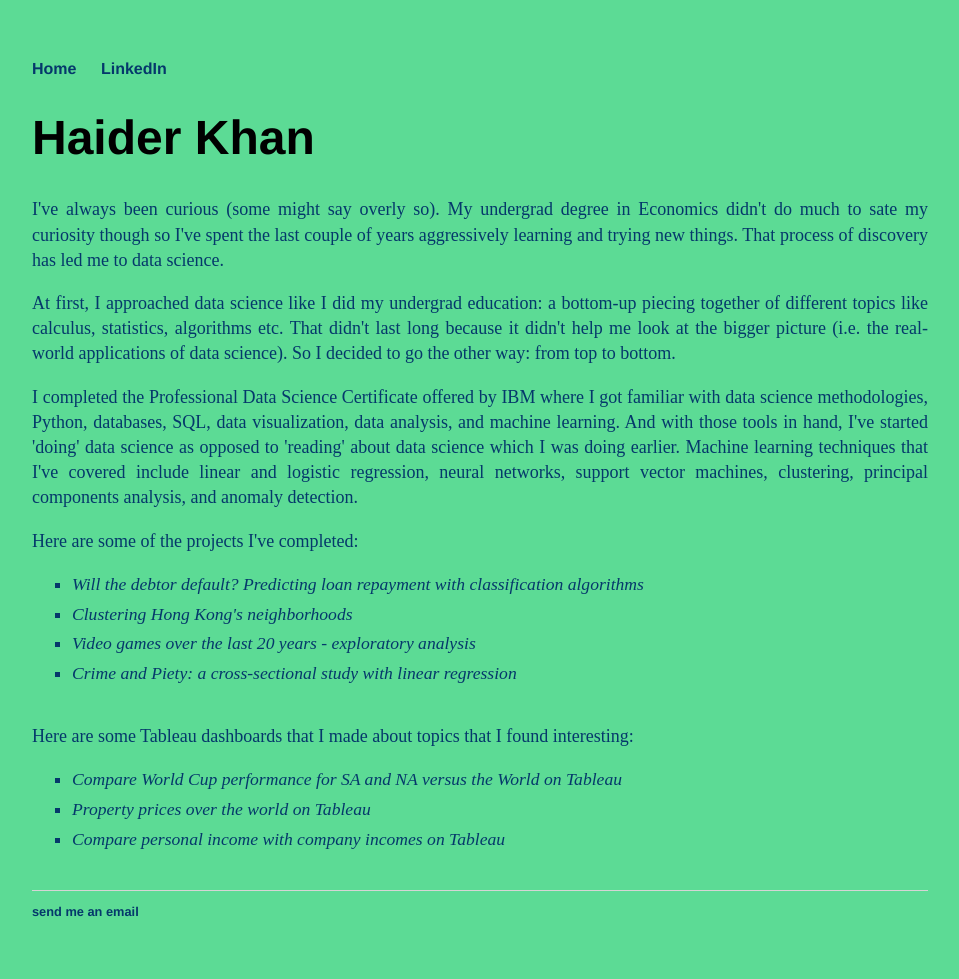
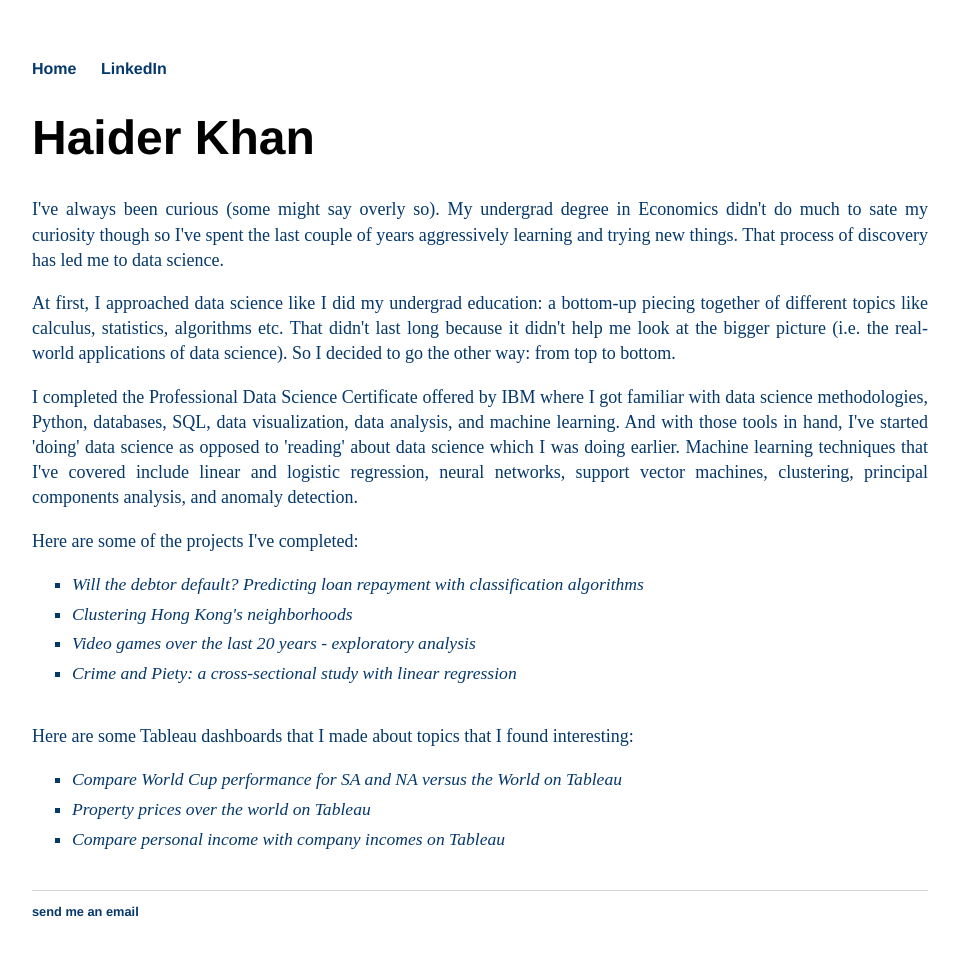
Before and after one commit to h2kh/h2kh.github.io, a Jekyll site: the page built from index.html, in a window 1280 px wide. Shown: the whole page, without its empty margins (160-1119 px from the left). Built offline with Jekyll 4.4.1, drawn with Linux system fonts in a browser that asks for light colours.

Commit message:
Update main.css

```diff
--- a/css/main.css
+++ b/css/main.css
@@ -1,7 +1,7 @@
 body {
     margin: 60px auto;
     width: 70%;
-    background-color: #5CDB95;
+    background-color: #FFFFFF;
 
 }
 nav ul, footer ul {
```
